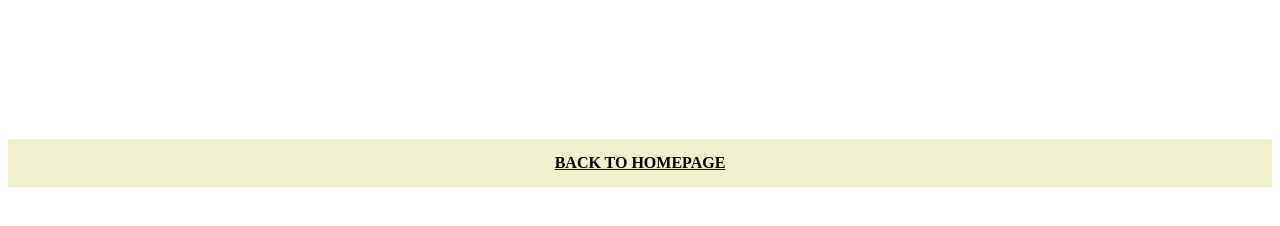
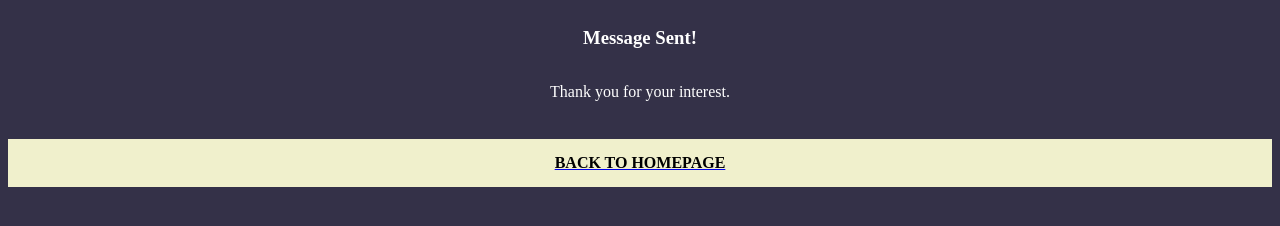
Before and after one commit to whitneybolar/wb_thankyoupage, a plain HTML site: page index.html in a window 1280 px wide. Drawn offline with Linux system fonts and the light colour scheme.

Commit message:
updated background color

```diff
--- a/index.html
+++ b/index.html
@@ -19,6 +19,7 @@
 <style>
 /*General styling */
 .body{
+background-color: #343148;
 color: white;
 display: flex;
 justify-content: center;
```
